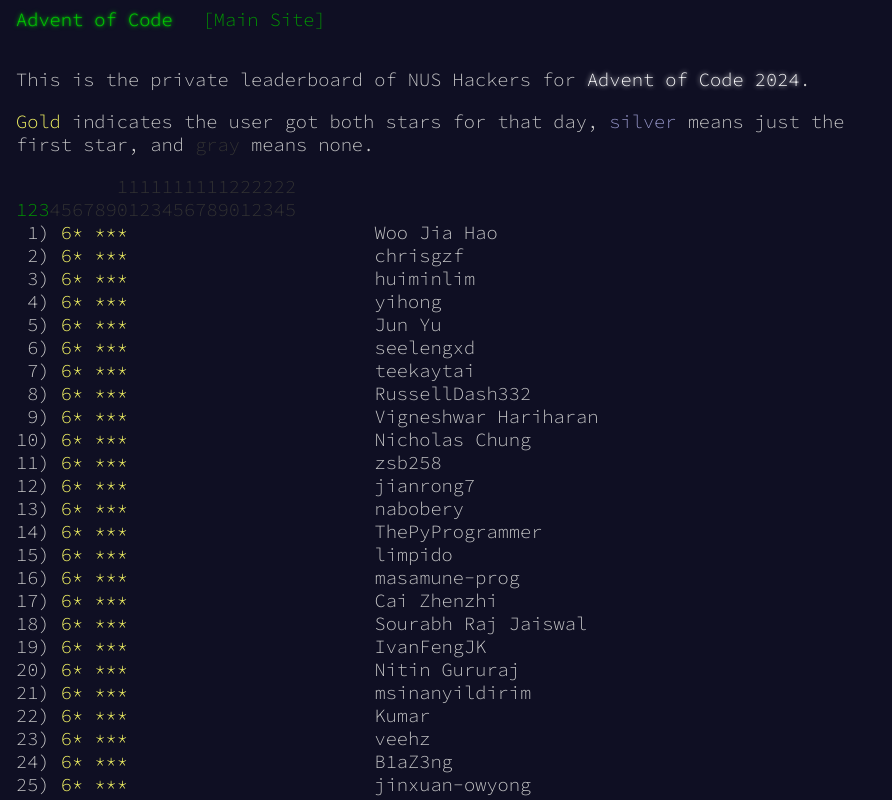
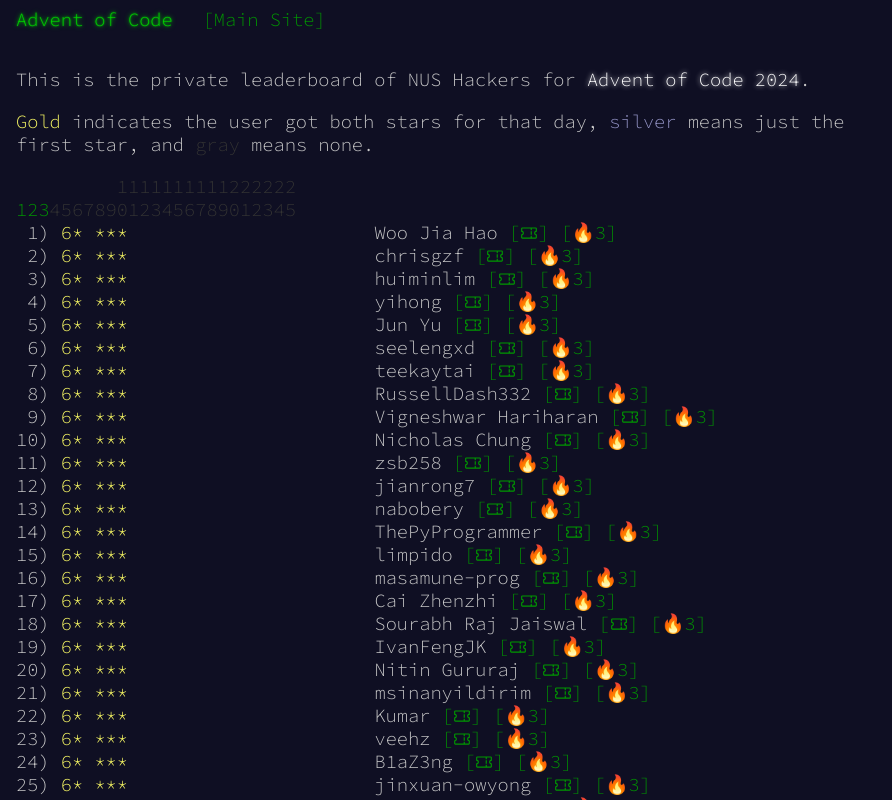
Before and after one commit to mongj/aoc-leaderboard, a React (Vite) app: page / in a window 1280 px wide. Shown: the top 800 px of the page, without its empty margins (0-892 px from the left). Built offline with nearby package versions, Linux system fonts and the light colour scheme.

Commit message:
Add ticket and streak badges in leaderboard

```diff
--- a/src/components/Award.tsx
+++ b/src/components/Badge.tsx
@@ -1,9 +1,7 @@
-interface AwardProps {
-    titleText: string;
-    content: string;
-}
+import { BadgeProps, DayStreakProps } from "../types/badge";
+import isSolvedWithinDay from "../util/solvedWithinDay";
 
-const Award = ({ titleText, content }: AwardProps) => {
+const Award = ({ titleText, content }: BadgeProps) => {
     return (
         <span className="share">[{titleText}<span className="share-content">{content}</span>]</span>
     );
@@ -11,29 +9,8 @@
 
 const LuckyDrawTicket = () => {
     return (
-        <Award titleText="🎫" content="- 20 Stars Achieved - Lucky Draw Ticket Obtained! 🎉" />
+        <span className="share">[<svg style={{marginBottom: "-3.8"}} width="18px" height="18px" viewBox="0 0 32 32" xmlns="http://www.w3.org/2000/svg"><path fill="currentColor" d="m29 14a1 1 0 0 0 1-1v-5a2 2 0 0 0 -2-2h-24a2 2 0 0 0 -2 2v5a1 1 0 0 0 1 1 2 2 0 0 1 0 4 1 1 0 0 0 -1 1v5a2 2 0 0 0 2 2h24a2 2 0 0 0 2-2v-5a1 1 0 0 0 -1-1 2 2 0 0 1 0-4zm-1 5.87v4.13h-7v-3h-2v3h-15v-4.13a4 4 0 0 0 0-7.74v-4.13h15v3h2v-3h7v4.13a4 4 0 0 0 0 7.74z"/><path fill="currentColor" d="m19 13h2v6h-2z"/><path d="m0 0h32v32h-32z" fill="none"/></svg><span className="share-content">- 20 Stars Achieved - 🎫 Lucky Draw Ticket Obtained!</span>]</span>
     )
-}
-
-interface DayStreakProps {
-    year: number;
-    latestDay: number;
-    completionDayLevel: {
-        [day: string]: {
-            [level: string]: {
-                star_index: number;
-                get_star_ts: number;
-            };
-        };
-    };
-}
-
-function isSolvedWithinDay(aocYear: number, aocDay: number, secondStarTimestamp: number) {
-    // Releases are at 5am UTC or midnight EST or 1pm SGT
-    // No AOC before 2015
-
-    // Check if the second star was obtained before 5am UTC the next day
-    return secondStarTimestamp < Date.UTC(aocYear, 11, aocDay + 1, 5, 0, 0, 0);
 }
 
 const DayStreak = ({ year, latestDay, completionDayLevel }: DayStreakProps) => {
@@ -70,9 +47,9 @@
         currentStreak++;
     }
 
-    return (
-        <Award titleText="🔥" content={`${currentStreak} Day Streak!`}  />
-    )
+    return currentStreak > 0 ? (
+        <Award titleText={`🔥${currentStreak}`} content="Day Streak!"  />
+    ) : (null);
 }
 
 export { Award, LuckyDrawTicket, DayStreak };
--- a/src/components/Leaderboard.tsx
+++ b/src/components/Leaderboard.tsx
@@ -2,8 +2,9 @@
 import { LeaderboardData, Member } from '../types/leaderboard';
 import { useSearchParams } from 'react-router-dom';
 import getCurrentAdventDay from '../util/date';
-import { ADVENT_DAYS } from '../util/constants';
+import { ADVENT_DAYS, ADVENT_YEAR, LUCKY_DRAW_STARS } from '../util/constants';
 import { Nullable } from '../types/utility';
+import { DayStreak, LuckyDrawTicket } from './Badge';
 
 enum SortOrder {
   Local = 'local_score',
@@ -148,7 +149,7 @@
           );
         },
       )}
-      <span className="privboard-name">{getName(member.name)}</span>
+      <span className="privboard-name">{getName(member.name)}</span> {member.stars >= LUCKY_DRAW_STARS ? <LuckyDrawTicket /> : (null)} <DayStreak year={ADVENT_YEAR} latestDay={getCurrentAdventDay()} completionDayLevel={member.completion_day_level} />
     </div>
   );
 }
--- /dev/null
+++ b/src/types/badge.ts
@@ -0,0 +1,12 @@
+import { CompletionDayLevel } from './leaderboard';
+
+export interface BadgeProps {
+    titleText: string;
+    content: string;
+}
+
+export interface DayStreakProps {
+    year: number;
+    latestDay: number;
+    completionDayLevel: CompletionDayLevel;
+}
--- a/src/util/constants.ts
+++ b/src/util/constants.ts
@@ -1 +1,3 @@
 export const ADVENT_DAYS = 25;
+export const ADVENT_YEAR = 2024;
+export const LUCKY_DRAW_STARS = 6;
--- /dev/null
+++ b/src/util/solvedWithinDay.ts
@@ -0,0 +1,9 @@
+function isSolvedWithinDay(aocYear: number, aocDay: number, secondStarTimestamp: number) {
+    // Releases are at 5am UTC or midnight EST or 1pm SGT
+    // No AOC before 2015
+
+    // Check if the second star was obtained before 5am UTC the next day
+    return secondStarTimestamp < Date.UTC(aocYear, 11, aocDay + 1, 5, 0, 0, 0);
+}
+
+export default isSolvedWithinDay;
```
